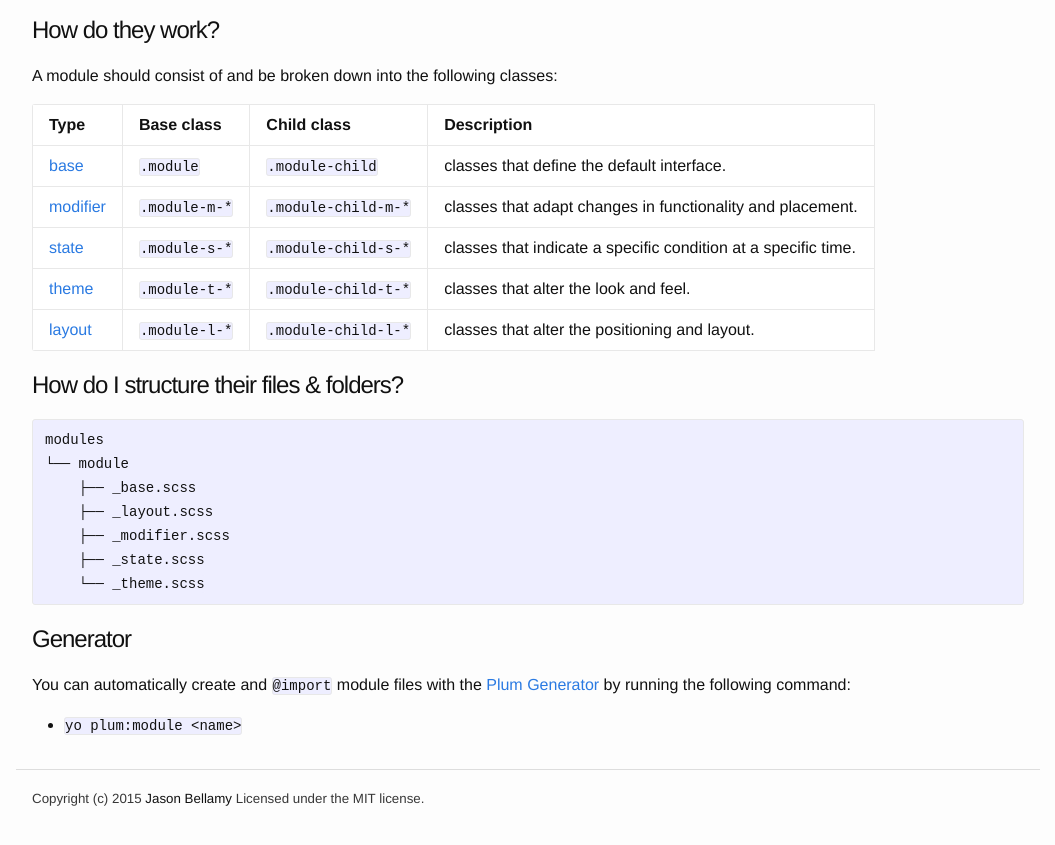
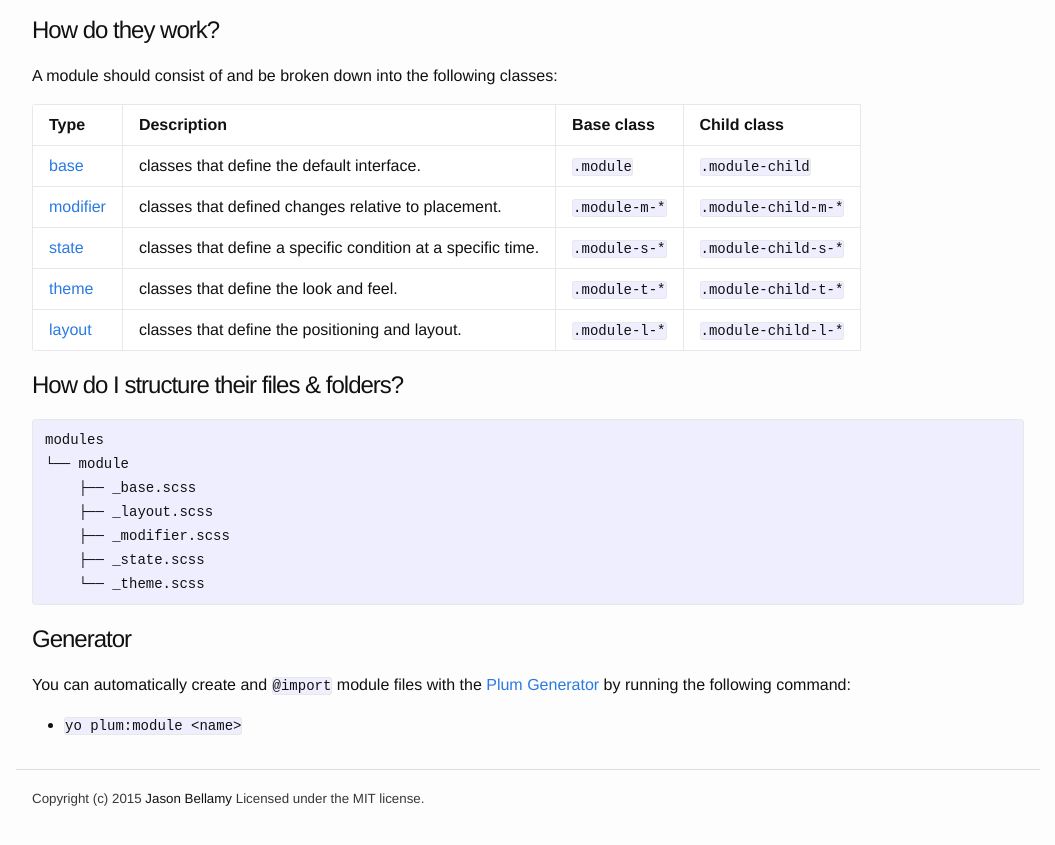
Before and after one commit to plum-css/plum, a Jekyll site: the page built from _docs/modules.md, in a window 1280 px wide, cut to the strip 308-1166 px from the top of the page. Shown: the top 845 px of the strip, without its empty margins (112-1167 px from the left). Built offline with Jekyll 4.4.1, drawn with Linux system fonts in a browser that asks for light colours; nearby versions of some CDN libraries; Markdown is read by kramdown in place of the engine named in the settings.

Commit message:
copy changes for the module descriptions

```diff
--- a/_docs/modules.md
+++ b/_docs/modules.md
@@ -37,13 +37,13 @@ graph LR;
 
 A module should consist of and be broken down into the following classes:
 
-Type                              | Base class     | Child class         | Description
-----------------------------------|----------------|---------------------|-------------
-[base](modules-base.html)         | `.module`      | `.module-child`     | classes that define the default interface.
-[modifier](modules-modifier.html) | `.module-m-*`  | `.module-child-m-*` | classes that adapt changes in functionality and placement.
-[state](modules-state.html)       | `.module-s-*`  | `.module-child-s-*` | classes that indicate a specific condition at a specific time.
-[theme](modules-theme.html)       | `.module-t-*`  | `.module-child-t-*` | classes that alter the look and feel.
-[layout](modules-layout.html)     | `.module-l-*`  | `.module-child-l-*` | classes that alter the positioning and layout.
+Type                              | Description                                                  | Base class     | Child class
+----------------------------------|--------------------------------------------------------------|----------------|---------------------
+[base](modules-base.html)         | classes that define the default interface.                   | `.module`      | `.module-child`
+[modifier](modules-modifier.html) | classes that defined changes relative to placement.          | `.module-m-*`  | `.module-child-m-*`
+[state](modules-state.html)       | classes that define a specific condition at a specific time. | `.module-s-*`  | `.module-child-s-*`
+[theme](modules-theme.html)       | classes that define the look and feel.                       | `.module-t-*`  | `.module-child-t-*`
+[layout](modules-layout.html)     | classes that define the positioning and layout.              | `.module-l-*`  | `.module-child-l-*`
 
 
 ## How do I structure their files & folders?
```
Also changed, not shown: _docs/modules-layout.md (+1 -1 lines), _docs/modules-modifier.md (+2 -2 lines), _docs/modules-state.md (+1 -1 lines), _docs/modules-theme.md (+1 -1 lines).
